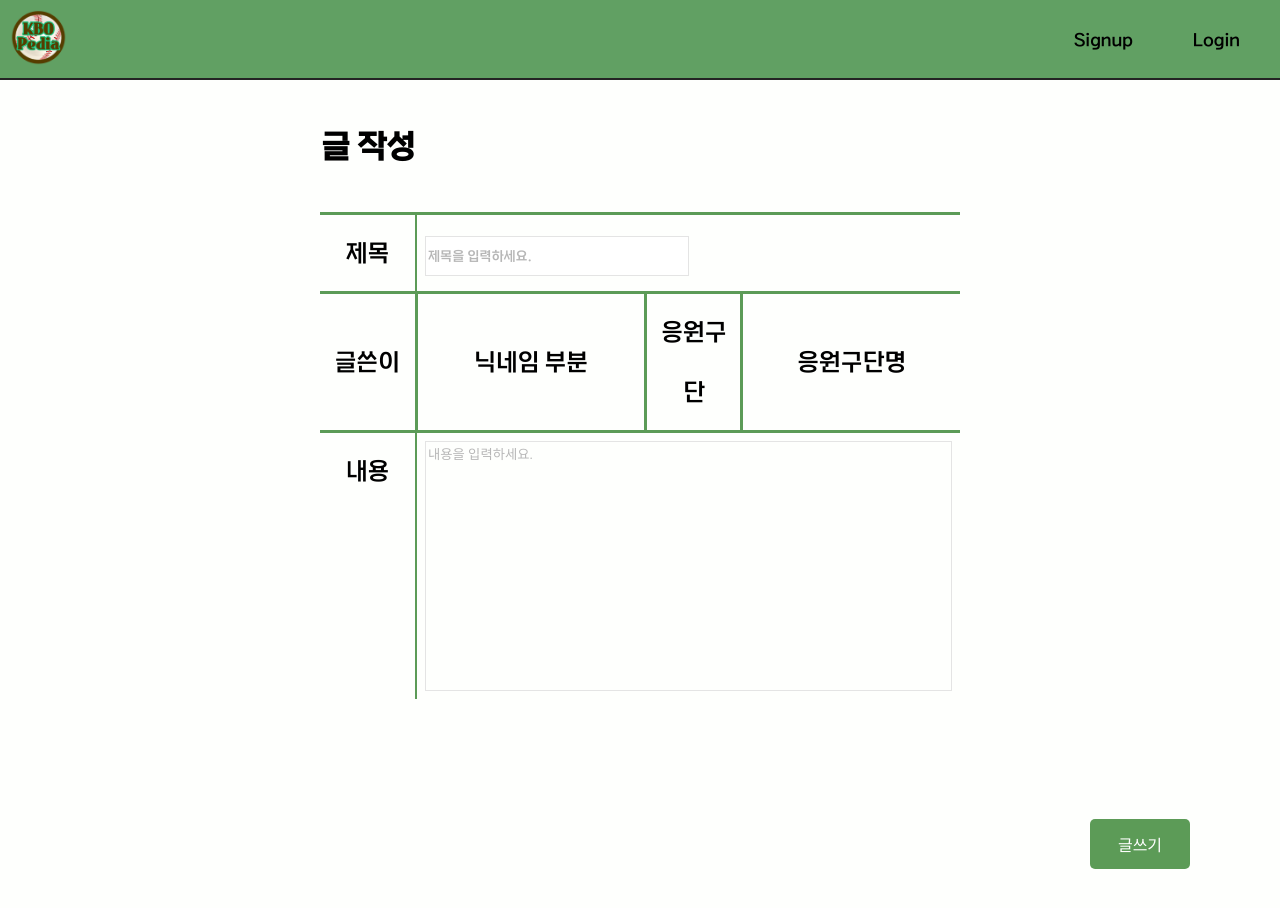
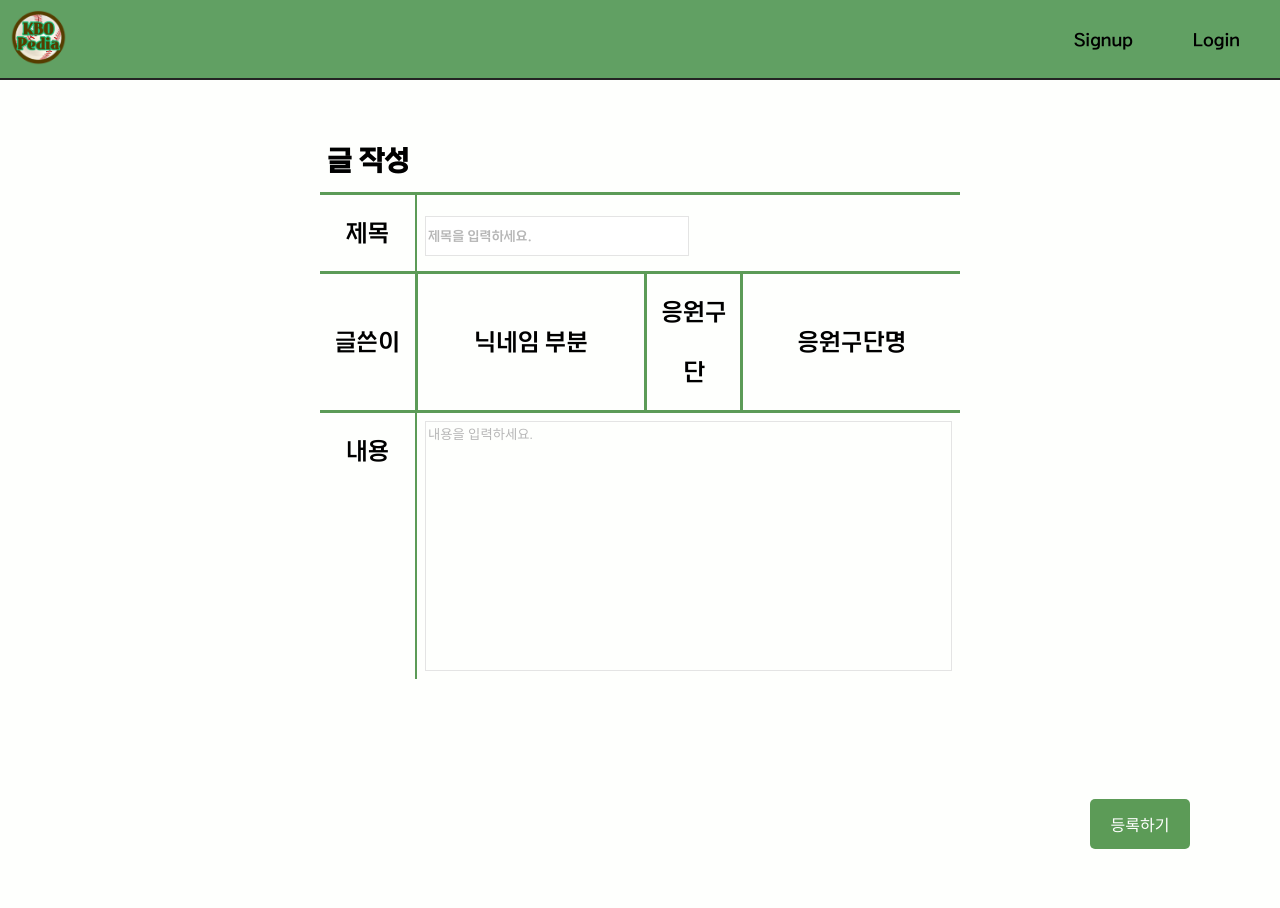
Before and after one commit to rnjsdpwls/Kbopedia, a React (Create React App) app in the folder KBO_FRONT/: page /Posting in a window 1280 px wide. Shown: the top 908 px of the page. Built offline with nearby package versions, Linux system fonts and the light colour scheme; no server answers.

Commit message:
2차 포스팅 수정

```diff
--- a/KBO_FRONT/src/components/pages/Posting/Posting.tsx
+++ b/KBO_FRONT/src/components/pages/Posting/Posting.tsx
@@ -1,6 +1,6 @@
 import React, { useState, useEffect } from 'react';
 import axios from 'axios';
-import { StyledContent, StyledTable, PostBtnPosition, StyledPostBtn, Input } from './StyledPosting';
+import { StyledContent, StyledTable, PostBtnPosition, StyledPostBtn, Input, H1 } from './StyledPosting';
 import { useNavigate } from 'react-router-dom';
 
 interface Post {
@@ -72,7 +72,13 @@ const BulletinBoard: React.FC = () => {
     return (
         <div>
             <StyledTable>
-                <h1>글 작성</h1>
+                <thead>
+                    <tr id='head'>
+                        <th>글 작성</th>
+                    </tr>
+                </thead>
+                <tbody>
+
                     <tr>
                         <td>제목</td>
                         <td className='userInput' colSpan={3}><Input
@@ -103,9 +109,10 @@ const BulletinBoard: React.FC = () => {
                             </StyledContent>
                         </td>
                     </tr>
+                </tbody>
             </StyledTable>
             <PostBtnPosition>
-                <StyledPostBtn onClick={handlePostSubmit}>글쓰기</StyledPostBtn>
+                <StyledPostBtn onClick={handlePostSubmit}>등록하기</StyledPostBtn>
             </PostBtnPosition>
         </div>
     );
--- a/KBO_FRONT/src/components/pages/Posting/StyledPosting.ts
+++ b/KBO_FRONT/src/components/pages/Posting/StyledPosting.ts
@@ -1,17 +1,18 @@
 import styled from 'styled-components'
 
 
+export const H1 = styled.div`
+    width : 50%;
+    margin : 50px auto 15px auto;
+`
+
 export const StyledTable = styled.table`
+
     border-collapse: collapse;
     width : 50%;
     height : 100px;
     text-align:center;
-    margin-left:auto;
-    margin-right:auto;
-    margin-top : 50px;
-    h1 {
-        margin-bottom : 50px;
-    }
+    margin : 50px auto;
     tr {
         border-top: 3px solid #5C9B57;
         font-size: 28px;
@@ -34,6 +35,9 @@ export const StyledTable = styled.table`
     }
     #content {
         vertical-align: top;
+    }
+    #head {
+        border : none;
     }
 `;
 
```
Lines whose indentation alone changed are shown as unchanged.
